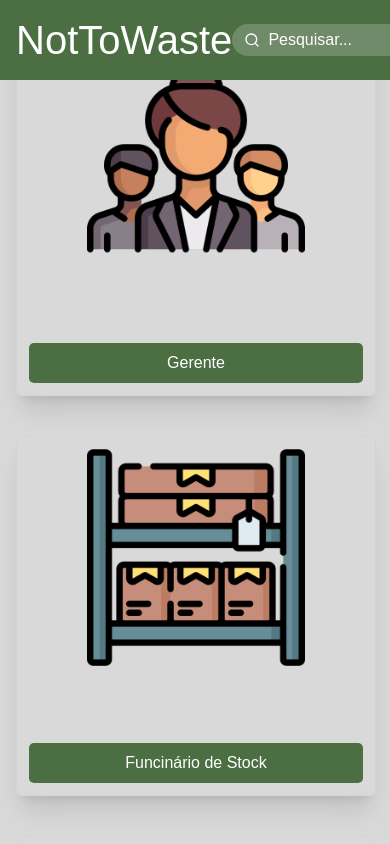
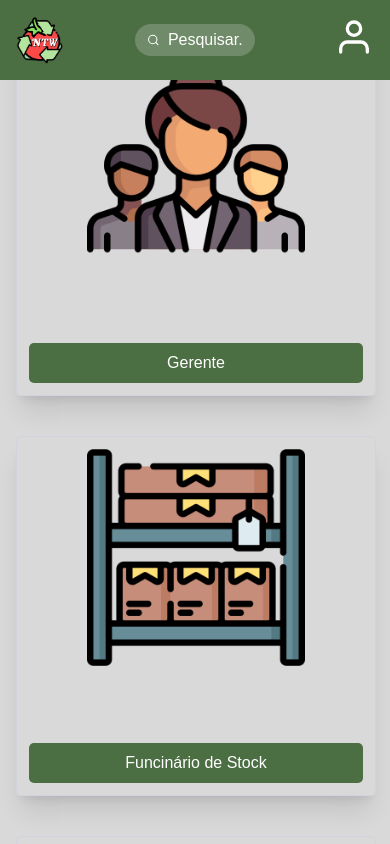
Before and after one commit to mimicarreira13/NotToWaste, a React (Vite) app: page / in a window 390 px wide. Shown: the top 844 px of the page. Built offline with nearby package versions, Linux system fonts and the light colour scheme; a web font is replaced by a local one.

Commit message:
feat: responsive navbar for all devices

```diff
--- a/src/components/Navbar.tsx
+++ b/src/components/Navbar.tsx
@@ -1,3 +1,4 @@
+import React, { useEffect, useState } from "react";
 import { FiSearch } from "react-icons/fi";
 import { Link } from "react-router-dom";
 import UserMenu from "./UserMenu";
@@ -5,23 +6,55 @@ import UserMenu from "./UserMenu";
 import logo from "../assets/images/logo.png";
 
 export default function Navbar() {
+    const [isCompact, setIsCompact] = useState<boolean>(() =>
+        typeof window !== "undefined" ? window.innerWidth <= 900 : false
+    );
+
+    useEffect(() => {
+        function onResize() {
+            setIsCompact(window.innerWidth <= 900);
+        }
+        window.addEventListener("resize", onResize);
+        // garante estado inicial correto
+        onResize();
+        return () => window.removeEventListener("resize", onResize);
+    }, []);
 
     return (
         <nav className="w-full bg-[#4C6E43] text-white p-4 h-20 flex items-center justify-between fixed z-50">
+            {/* Left: logo */}
             <div className="flex items-center gap-2 flex-1">
-                <img src={logo} alt="Logo" className="w-[72px] h-[72px]" />
+                <img src={logo} alt="Logo" className="w-12 h-12 sm:w-[72px] sm:h-[72px]" />
             </div>
 
+            {/* Center: title (hidden on compact) AND mobile search (visible only on compact) */}
+            <div className="flex-1 flex items-center justify-center">
+                {!isCompact && (
                     <Link
                         to="/"
-                className="flex-1 text-center font-normal"
+                        className="text-center font-normal"
                         aria-label="Ir para a página inicial"
-                style={{ fontFamily: 'Arial', fontSize: '40px', lineHeight: '17px', textDecoration: 'none', color: 'inherit' }}
+                        style={{ fontFamily: "Arial", fontSize: "40px", lineHeight: "17px", textDecoration: "none", color: "inherit" }}
                     >
                         NotToWaste
                     </Link>
+                )}
 
+                {isCompact && (
+                    <div className="flex items-center bg-white/20 rounded-full px-3 py-1 hover:bg-white/30 transition w-full max-w-xs">
+                        <FiSearch className="text-white" />
+                        <input
+                            type="text"
+                            placeholder="Pesquisar..."
+                            className="bg-transparent placeholder-white text-white ml-2 outline-none w-full"
+                        />
+                    </div>
+                )}
+            </div>
+
+            {/* Right: desktop search (hidden on compact) + user menu */}
             <div className="flex items-center gap-4 justify-end flex-1">
+                {!isCompact && (
                     <div className="flex items-center bg-white/20 rounded-full px-3 py-1 hover:bg-white/30 transition">
                         <FiSearch className="text-white" />
                         <input
@@ -30,6 +63,7 @@ export default function Navbar() {
                             className="bg-transparent placeholder-white text-white ml-2 outline-none"
                         />
                     </div>
+                )}
 
                 <UserMenu />
             </div>
```
Also changed, not shown: src/pages/Home.tsx (line endings or trailing spaces). Lines whose indentation alone changed are shown as unchanged.
